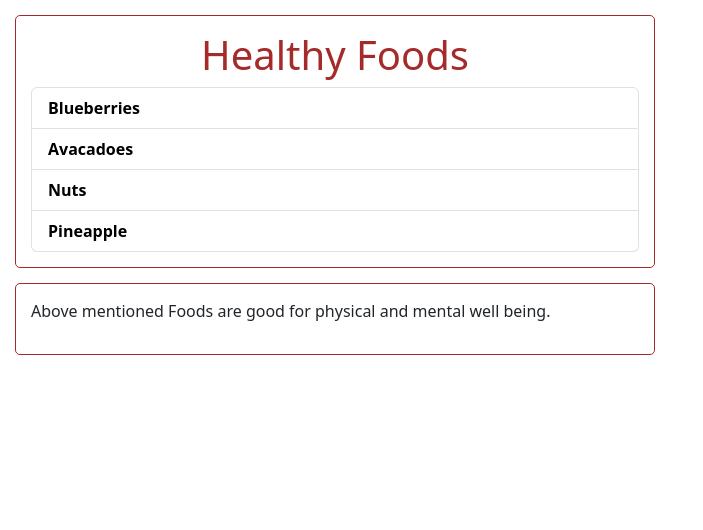
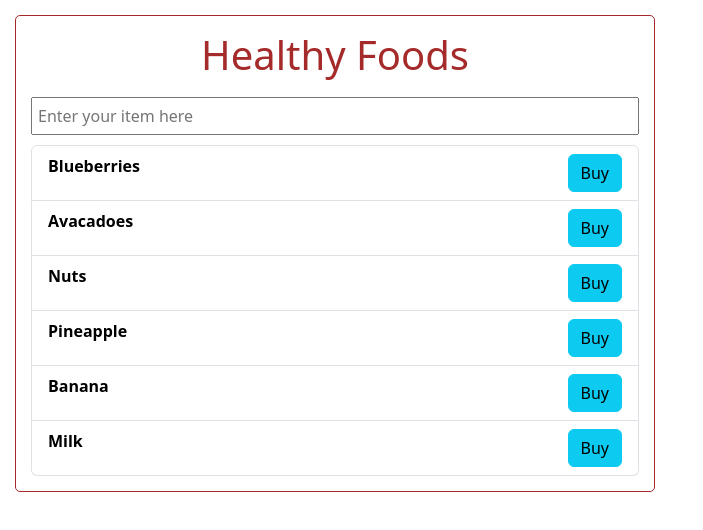
Before and after one commit to UjjwalDixit22/REACT, a React (Vite) app in the folder 18-Fragments/learning-fragments/: page / in a window 1280 px wide. Shown: the top 530 px of the page, without its empty margins (0-703 px from the left). Built offline with nearby package versions, Linux system fonts and the light colour scheme.

Commit message:
Event Handling

```diff
--- a/18-Fragments/learning-fragments/src/App.jsx
+++ b/18-Fragments/learning-fragments/src/App.jsx
@@ -4,11 +4,12 @@ import "bootstrap/dist/css/bootstrap.min.css";
 import FoodItems from "./Components/FoodItems";
 import Errormsg from "./Components/Errormsg";
 import Container from "./Components/Container";
+import FoodInput from "./Components/FoodInput.";
 
 
 function App() {
   // let foodITems =[];
-  let foodITems = ["Blueberries", "Avacadoes", "Nuts", "Pineapple"];
+  let foodITems = ["Blueberries", "Avacadoes", "Nuts", "Pineapple","Banana","Milk"];
 
   // if(foodITems.length===0){
   //   return <p>Still Hungry!</p>
@@ -20,12 +21,11 @@ function App() {
     <Container>
       <h1 className="foodHeading">Healthy Foods</h1>
       {/* {emptyMessage} */}
+      <FoodInput/>
       <Errormsg items={foodITems} />
       <FoodItems items={foodITems} />
     </Container>
-    <Container>
-      <p>Above mentioned Foods are good for physical and mental well being.</p>
-    </Container>
+
     </>
   );
 }
--- /dev/null
+++ b/18-Fragments/learning-fragments/src/Components/FoodInput..jsx
@@ -0,0 +1,15 @@
+import styles from "./FoodInput.module.css";
+const FoodInput = () => {
+    const handleOnchange=(e)=>{
+        console.log(e.target.value);
+    }
+  return (
+    <input
+      type="text"
+      placeholder="Enter your item here"
+      className={styles.foodInput}
+      onChange={handleOnchange}
+    />
+  );
+};
+export default FoodInput;
--- /dev/null
+++ b/18-Fragments/learning-fragments/src/Components/FoodInput.module.css
@@ -0,0 +1,5 @@
+.foodInput{
+    width: 100%;
+    padding: 5px;
+    margin: 10px 0px;
+}
--- a/18-Fragments/learning-fragments/src/Components/Item.jsx
+++ b/18-Fragments/learning-fragments/src/Components/Item.jsx
@@ -1,8 +1,17 @@
 
 import styles from './Item.module.css';
 // We can name anything as parent object here in place of styles
-const Item = (props) => {
+
+// const Item = (props) => {
+const Item = ({foodItem}) => {
+  const handleBuyClick = (foodItem) => {
+    console.log(`Item being bought is the ${foodItem}`)
+  }
   //(inside bracket where props is written we can directly pass the name of the prop{foodItem})
-  return <li className={`${styles["ug-item"]} list-group-item`}><span className={`${styles["ug-span"]}`}>{props.foodItem}</span></li>;
+  return <li className={`${styles["ug-item"]} list-group-item`}><span className={`${styles["ug-span"]}`}>{foodItem}</span>
+  <button className={`${styles.buttons} btn btn-info`}
+  onClick={()=>handleBuyClick(foodItem)}>
+    Buy</button>
+  </li>;
 };
 export default Item;
--- a/18-Fragments/learning-fragments/src/Components/Item.module.css
+++ b/18-Fragments/learning-fragments/src/Components/Item.module.css
@@ -7,3 +7,8 @@
 .ug-span{
     font-weight: 900;
 }
+.buttons{
+    /* you have align to right in your parent */
+    float: right;
+
+}
```
Also changed, not shown: 1 other file (tests, documents, lock files or other folders).
